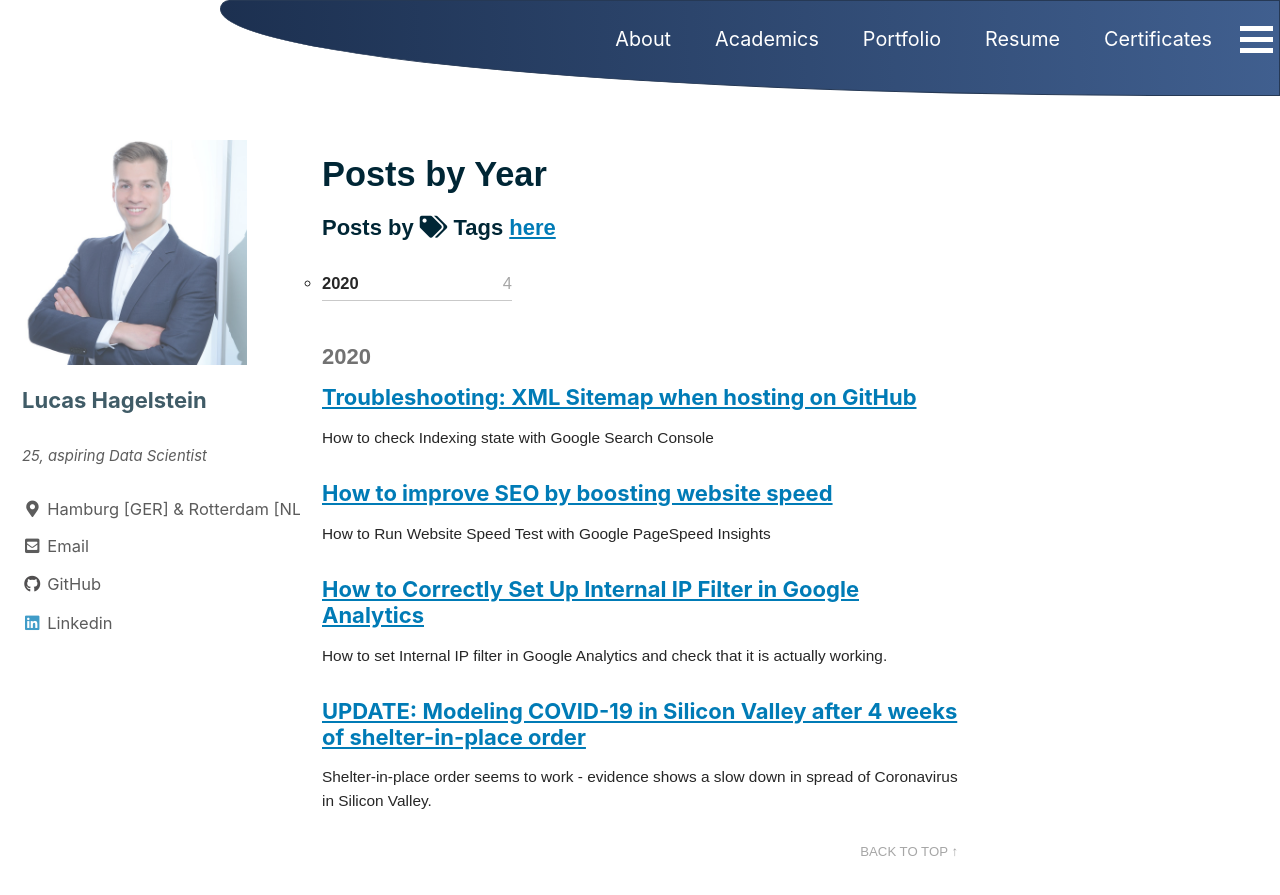
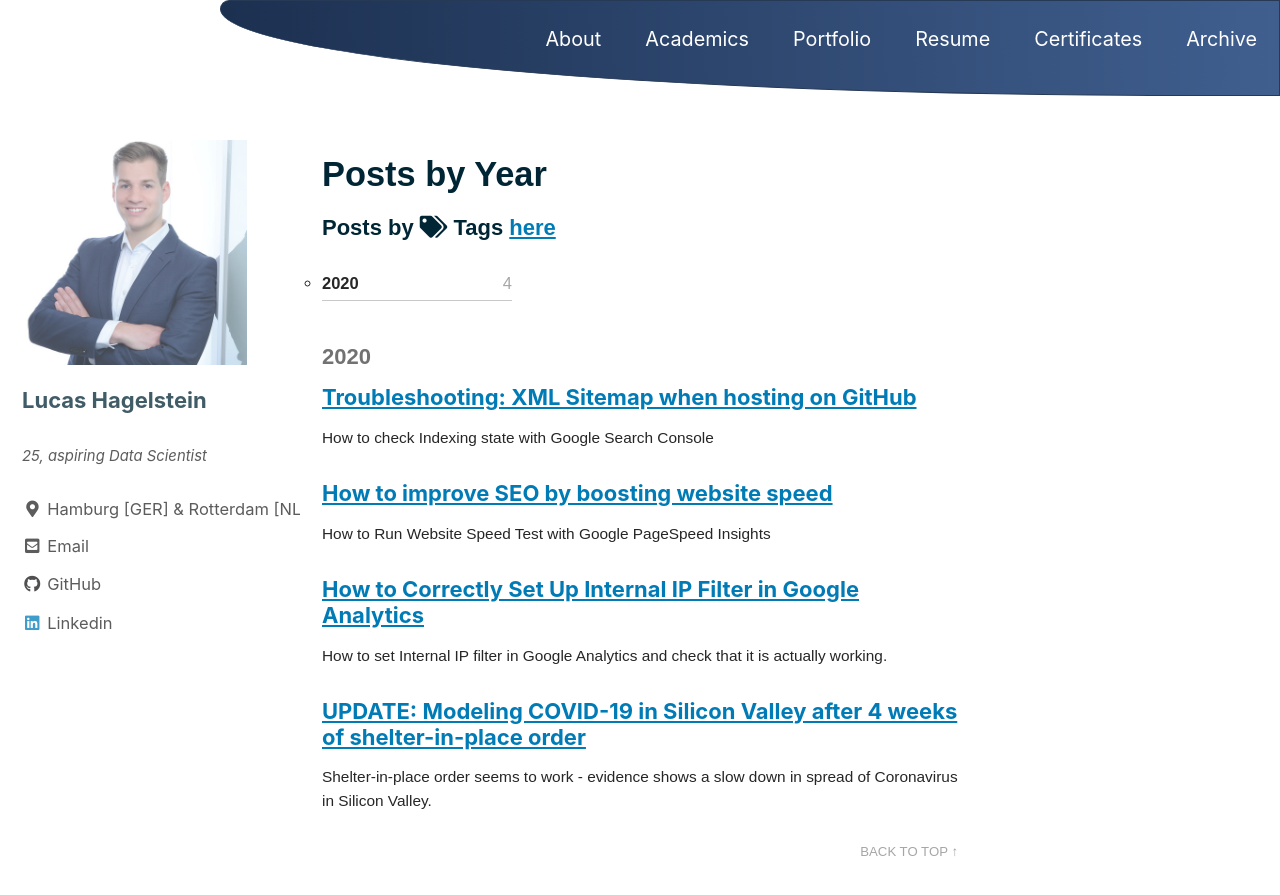
Before and after one commit to LHAGELS/LHAGELS.github.io, a Jekyll site: the page built from _pages/year-archive.md, in a window 1280 px wide and 900 px high. Shown: the top 895 px of the window. Built offline with Jekyll 4.4.1, drawn with Linux system fonts in a browser that asks for light colours; cached includes are drawn as plain includes; nearby versions of some CDN libraries.

Commit message:
new github

```diff
--- a/_sass/minimal-mistakes/_masthead.scss
+++ b/_sass/minimal-mistakes/_masthead.scss
@@ -15,7 +15,7 @@
     margin-left: 10em;
     margin-right: 0%;
     margin-bottom: 1em;
-    padding: 0.75em 0em 1.5em 12em;
+    padding: 0.75em 0em 1.5em 9em;
     max-width: 100%;
     display: -webkit-box;
     display: -ms-flexbox;
```
